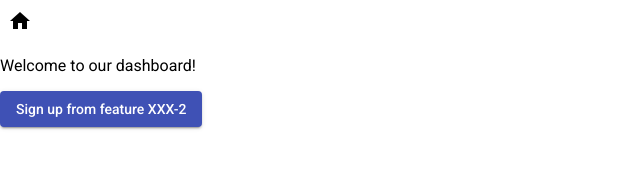
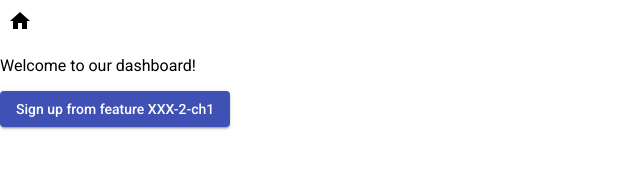
Before and after one commit to anputova/task29, an Angular app: page / in a window 1280 px wide. Shown: the top 191 px of the page, without its empty margins (0-640 px from the left). Built offline with nearby package versions, Linux system fonts and the light colour scheme.

Commit message:
Changes1 from feature xxx-2

```diff
--- a/src/app/dashboard/dashboard-page/dashboard-page.component.html
+++ b/src/app/dashboard/dashboard-page/dashboard-page.component.html
@@ -1,2 +1,2 @@
 <p>Welcome to our dashboard!</p>
-<a mat-raised-button [routerLink]="['/registration']" color="primary">Sign up from feature XXX-2</a>
+<a mat-raised-button [routerLink]="['/registration']" color="primary">Sign up from feature XXX-2-ch1</a>
--- a/src/app/registration/registration-form/registration-form.component.html
+++ b/src/app/registration/registration-form/registration-form.component.html
@@ -1,4 +1,4 @@
-<p class="server-error" *ngIf="serverError">An error occurred (feature XXX-2). Please, try again later. Info: {{serverError}}</p>
+<p class="server-error" *ngIf="serverError">An error occurred (feature XXX-2-ch1). Please, try again later. Info: {{serverError}}</p>
 <p>Please, fill registration form below:</p>
 <form (ngSubmit)="onSave()" [formGroup]="userForm">
   <ng-container *ngFor="let control of controls">
```
